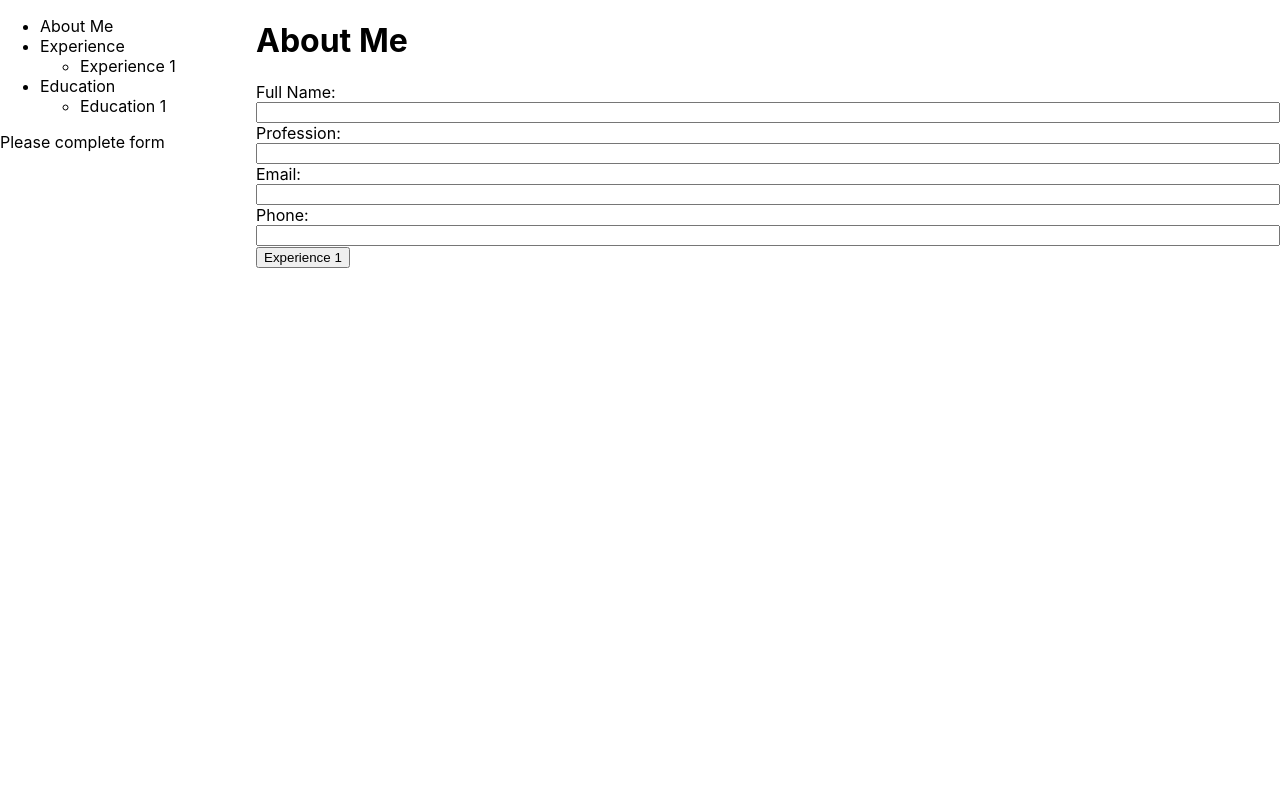
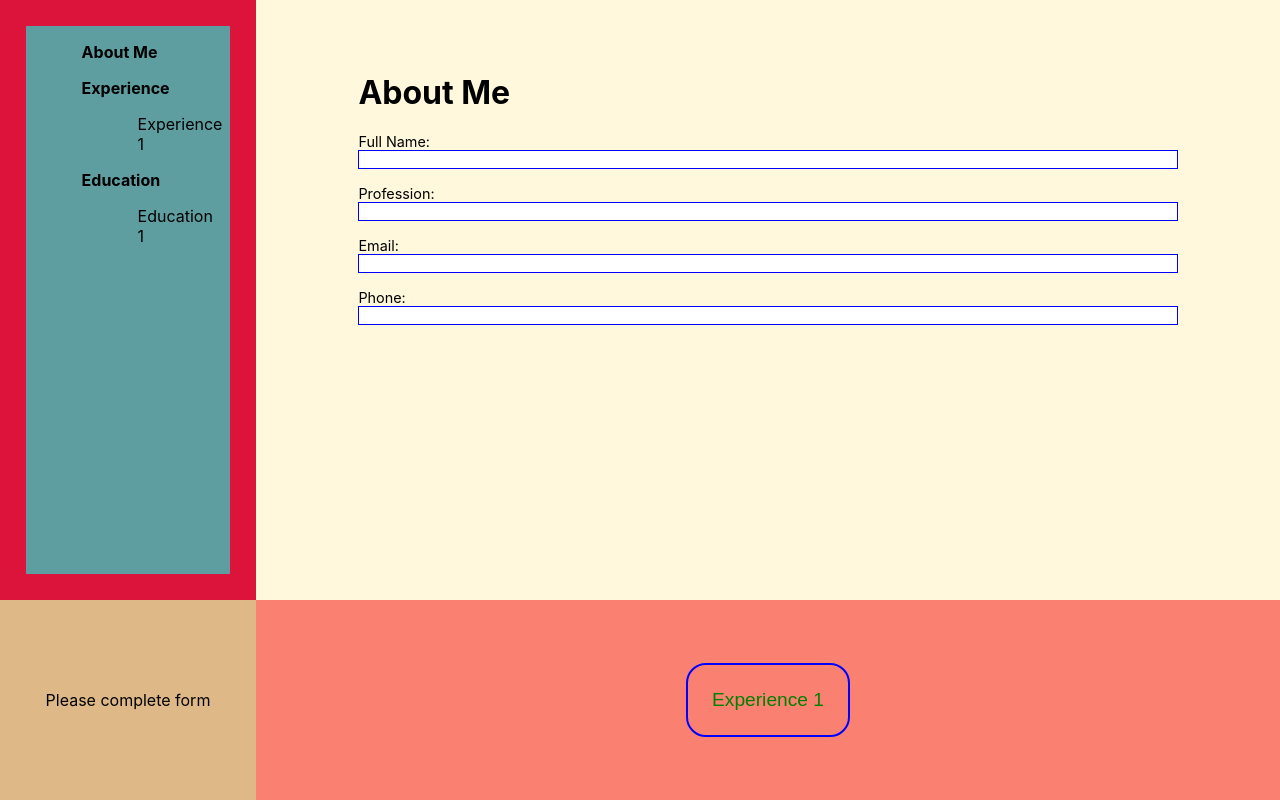
Before and after one commit to daoudmerchant/cv-app, a React (Create React App) app: page / in a window 1280 px wide. Built offline with nearby package versions, Linux system fonts and the light colour scheme.

Commit message:
Begin styling

```diff
--- a/src/App.js
+++ b/src/App.js
@@ -168,6 +168,7 @@ export default class App extends Component {
           getHeaders={this.getHeaders}
           changeView={this.changeView}
           view={view}
+          getPropLength={this.getPropLength}
         />
         <main>
           {view === "render" ? (
--- a/src/components/FormButtons.js
+++ b/src/components/FormButtons.js
@@ -1,4 +1,5 @@
 import React, { Component } from "react";
+import "../styles/FormButtons.css";
 
 export default class FormButtons extends Component {
   render() {
@@ -63,6 +64,7 @@ export default class FormButtons extends Component {
           prevFormButton = (
             <button
               key="previous"
+              className="backbutton"
               onClick={(e) => {
                 changeView("about");
                 e.preventDefault();
@@ -98,6 +100,7 @@ export default class FormButtons extends Component {
         prevFormButton = (
           <button
             key="previous"
+            className="backbutton"
             onClick={(e) => {
               changeView(`${viewType}_${viewNo - 1}`);
               e.preventDefault();
@@ -109,8 +112,8 @@ export default class FormButtons extends Component {
 
     const Buttons = [
       prevFormButton,
+      deleteCurrentButton,
       addNewButton,
-      deleteCurrentButton,
       nextFormButton,
     ].filter((button) => button);
     return <div className="buttonContainer">{Buttons}</div>;
--- a/src/components/Sidebar.js
+++ b/src/components/Sidebar.js
@@ -1,7 +1,8 @@
 import React from "react";
+import "../styles/Sidebar.css";
 
 export default function Sidebar(props) {
-  const { isComplete, changeView, getHeaders, view } = props;
+  const { isComplete, changeView, getHeaders, view, getPropLength } = props;
   const { experience, education } = getHeaders();
   const ExperienceList = experience.map((item) => (
     <li key={item.id}>
@@ -15,19 +16,35 @@ export default function Sidebar(props) {
   ));
   let RenderButton;
   if (!isComplete) {
-    RenderButton = <p>Please complete form</p>;
+    RenderButton = (
+      <div className="cannotrender">
+        <p>Please complete form</p>
+      </div>
+    );
   } else {
     if (view === "render") {
-      RenderButton = <button>Edit CV</button>;
+      RenderButton = (
+        <div className="canrender">
+          <button
+            onClick={() =>
+              changeView(`education_${getPropLength("education") - 1}`)
+            }
+          >
+            Edit CV
+          </button>
+        </div>
+      );
     } else {
       RenderButton = (
-        <button onClick={() => changeView("render")}>Render CV</button>
+        <div className="canrender">
+          <button onClick={() => changeView("render")}>Render CV</button>
+        </div>
       );
     }
   }
   return (
-    <div>
-      <ul>
+    <div className="sidebar">
+      <ul className="formlist">
         <li>About Me</li>
         <li>
           Experience
--- a/src/styles/App.css
+++ b/src/styles/App.css
@@ -1,4 +1,12 @@
 .App {
   display: grid;
   grid-template-columns: 20vw 1fr;
+  height: 100%;
 }
+
+.App .sidebar,
+.App form {
+  display: grid;
+  grid-template-rows: 1fr 200px;
+  grid-template-columns: 1fr;
+}
--- a/src/styles/Form.css
+++ b/src/styles/Form.css
@@ -1,4 +1,25 @@
+form {
+  display: flex;
+  flex-direction: column;
+  height: 100%;
+  justify-content: space-between;
+  background-color: cornsilk;
+}
+
+label {
+  font-size: 90%;
+}
+
+input {
+  border: 1px solid blue;
+  margin-bottom: 1rem;
+}
+
 .inputFields {
   display: flex;
   flex-direction: column;
+  padding: 5% 10%;
 }
+
+.inputFields * {
+}
--- /dev/null
+++ b/src/styles/FormButtons.css
@@ -0,0 +1,32 @@
+.buttonContainer {
+  background-color: salmon;
+  display: flex;
+  flex-direction: row;
+  justify-content: center;
+}
+
+.buttonContainer button {
+  outline: none;
+  cursor: pointer;
+  border: 2px solid blue;
+  border-radius: 20px;
+  color: blue;
+  font-size: larger;
+  padding: 1.5rem;
+  background-color: inherit;
+  margin: auto 3rem;
+}
+
+.backbutton:first-child {
+  margin-right: auto;
+}
+
+button:only-child {
+  align-content: flex-start;
+  color: green;
+}
+
+button:hover {
+  background-color: blue;
+  color: white;
+}
--- /dev/null
+++ b/src/styles/Sidebar.css
@@ -0,0 +1,39 @@
+.sidebar {
+  display: flex;
+  flex-direction: column;
+  justify-content: space-between;
+  background-color: crimson;
+}
+
+.formlist {
+  background-color: cadetblue;
+  display: block;
+  margin: 10%;
+  font-weight: bold;
+}
+
+li ul {
+  font-weight: normal;
+}
+
+ul {
+  list-style-type: none;
+}
+
+li {
+  margin: 1rem;
+}
+
+.canrender,
+.cannotrender {
+  display: flex;
+  justify-content: center;
+  align-items: center;
+  background-color: burlywood;
+}
+
+.canrender button {
+  width: 100%;
+  height: 100%;
+  font-size: 2rem;
+}
--- a/src/styles/index.css
+++ b/src/styles/index.css
@@ -1,5 +1,9 @@
-body {
+html,
+body,
+#root {
   margin: 0;
+  height: 100%;
+
   font-family: -apple-system, BlinkMacSystemFont, "Segoe UI", "Roboto", "Oxygen",
     "Ubuntu", "Cantarell", "Fira Sans", "Droid Sans", "Helvetica Neue",
     sans-serif;
```
